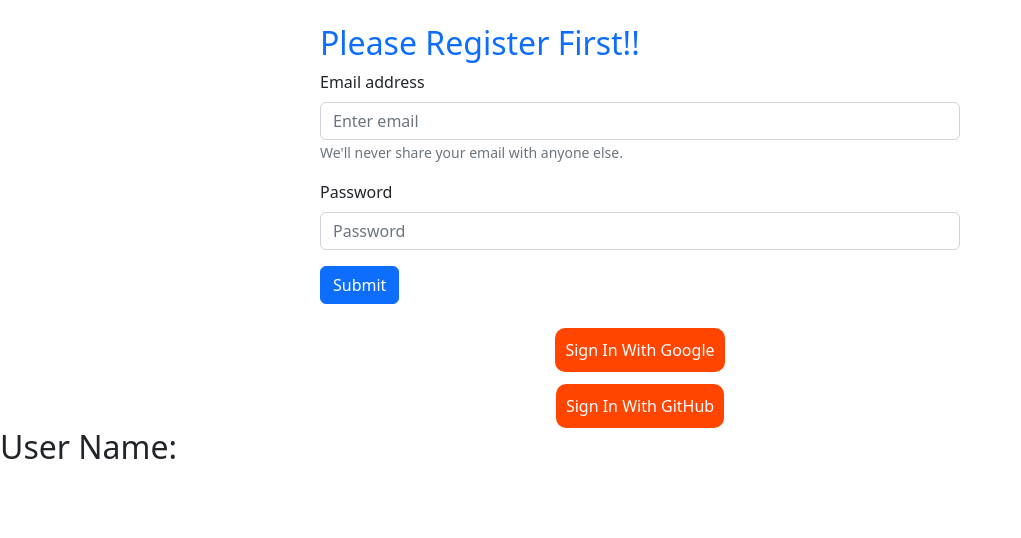
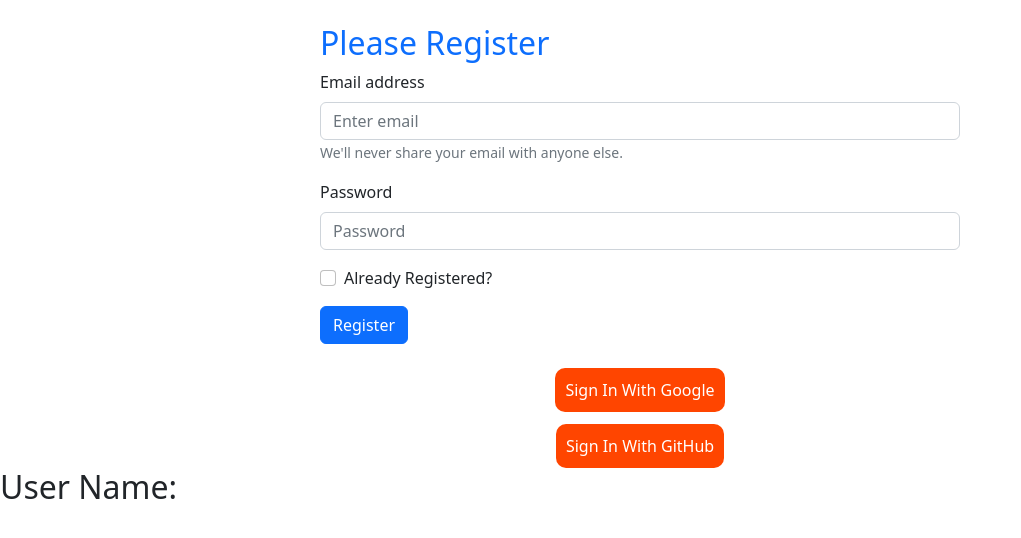
Before and after one commit to MDABDULLAH16/email-pass-auth-recap, a React (Create React App) app: page / in a window 1280 px wide. Shown: the top 538 px of the page, without its empty margins (0-1021 px from the left). Built offline with nearby package versions, Linux system fonts and the light colour scheme.

Commit message:
login with email and passord

```diff
--- a/src/components/Form/Form.js
+++ b/src/components/Form/Form.js
@@ -2,7 +2,11 @@
 import { Button } from "react-bootstrap";
 import Form from "react-bootstrap/Form";
 import "bootstrap/dist/css/bootstrap.min.css";
-import { createUserWithEmailAndPassword, getAuth } from "firebase/auth";
+import {
+  createUserWithEmailAndPassword,
+  getAuth,
+  signInWithEmailAndPassword,
+} from "firebase/auth";
 import app from "../../firebase.init";
 
 const auth = getAuth(app);
@@ -12,12 +16,17 @@
   const [password, setPassword] = useState("");
   const [error, setError] = useState("");
   const [validated, setValidated] = useState(false);
+  const [registered, setRegistered] = useState(false);
 
   const handleEmailBlur = (event) => {
     setEmail(event.target.value);
   };
   const handlePasswordBlur = (event) => {
     setPassword(event.target.value);
+  };
+
+  const handleRegisteredChange = (event) => {
+    setRegistered(event.target.checked);
   };
 
   const handleSubmit = (event) => {
@@ -35,20 +44,36 @@
 
     setValidated(true);
     setError();
-    //form validity
+    //form validity up
 
+    if (registered) {
+      signInWithEmailAndPassword(auth, email, password)
+        .then((result) => {
+          const user = result.user;
+          console.log(user);
+        })
+        .catch((error) => {
+          console.error(error.message);
+        });
+    } else {
       createUserWithEmailAndPassword(auth, email, password)
         .then((result) => {
           console.log(result.user);
+          setEmail("");
+          setPassword("");
         })
         .catch((error) => {
-        console.error(error);
+          setError(error.message);
         });
+    }
+
     event.preventDefault();
   };
   return (
     <div className=" w-50 mx-auto mt-4 mb-4">
-      <h2 className="text-primary">Please Register First!!</h2>
+      <h2 className="text-primary">
+        Please {registered ? "Login" : "Register"}
+      </h2>
       <Form noValidate validated={validated} onSubmit={handleSubmit}>
         <Form.Group className="mb-3" controlId="formBasicEmail">
           <Form.Label>Email address</Form.Label>
@@ -78,12 +103,16 @@
             Please provide a valid Password.
           </Form.Control.Feedback>
         </Form.Group>
-        {/* <Form.Group className="mb-3" controlId="formBasicCheckbox">
-          <Form.Check type="checkbox" label="Check me out" />
-        </Form.Group> */}
+        <Form.Group className="mb-3" controlId="formBasicCheckbox">
+          <Form.Check
+            onChange={handleRegisteredChange}
+            type="checkbox"
+            label="Already Registered?"
+          />
+        </Form.Group>
         <p className="text-danger">{error}</p>
         <Button variant="primary" type="submit">
-          Submit
+          {registered ? "Login" : "Register"}
         </Button>
       </Form>
     </div>
```
Lines whose indentation alone changed are shown as unchanged.
